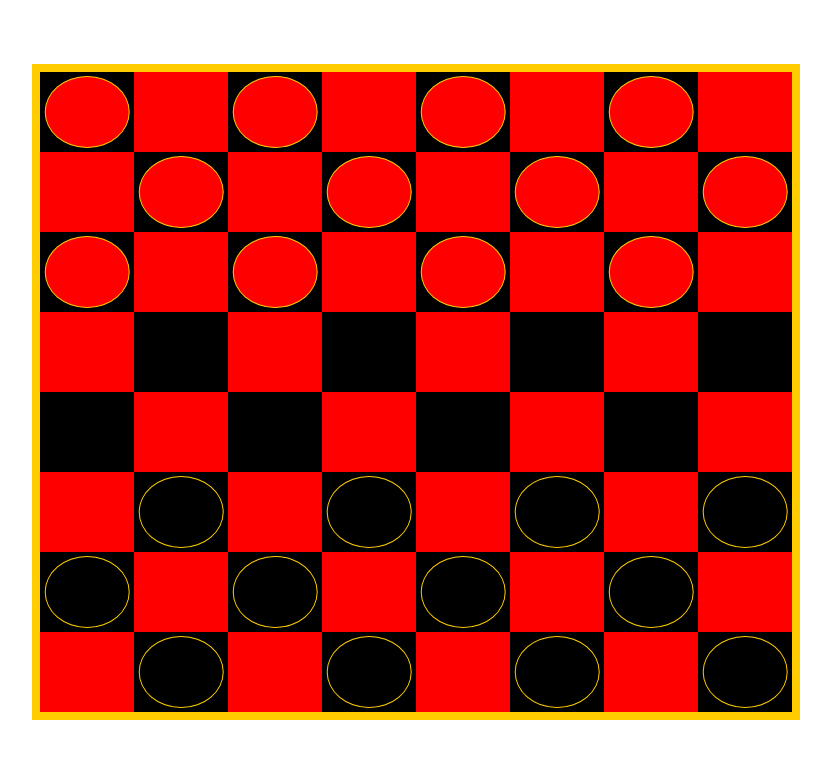
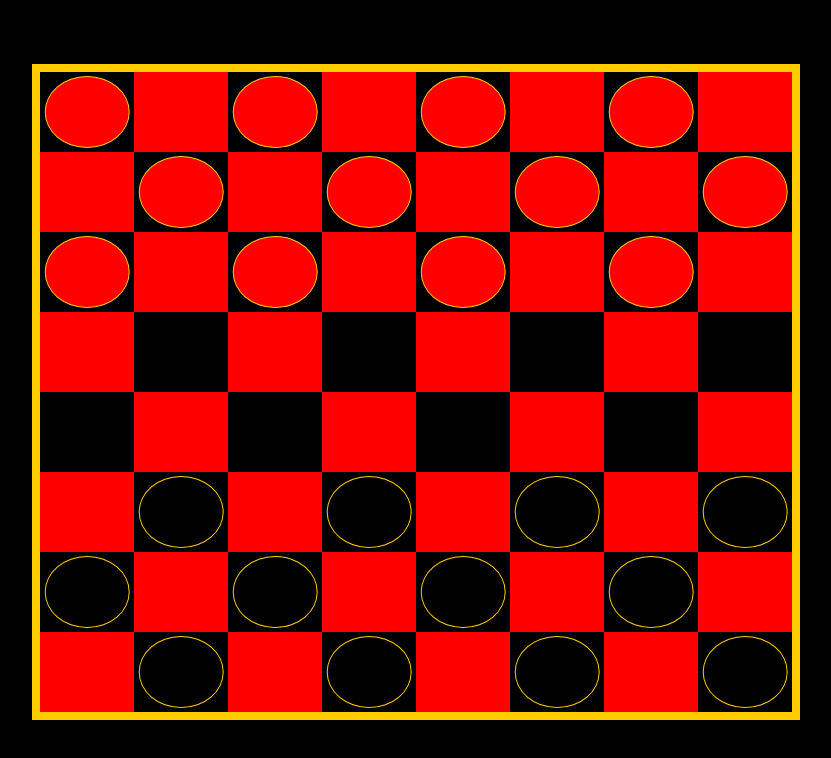
Before and after one commit to Deg5112/react_checkers, a React (Create React App) app: page / in a window 1280 px wide. Shown: the top 758 px of the page, without its empty margins (224-1055 px from the left). Built offline with nearby package versions, Linux system fonts and the light colour scheme.

Commit message:
both players can be king

```diff
--- a/public/index.html
+++ b/public/index.html
@@ -13,7 +13,10 @@
     <link rel='stylesheet' href="https://maxcdn.bootstrapcdn.com/bootstrap/4.0.0-beta/css/bootstrap.min.css">
     <style>
         html,body {
-            height:100%;margin:0;padding:0;
+            height:100%;
+            margin:0;
+            padding:0;
+            background-color: black;
         }
 
         #board {
--- a/src/components/Square.js
+++ b/src/components/Square.js
@@ -117,7 +117,7 @@ class Square extends Component{
 
 		if (
 			(PlayerIsTurn._id === 'Player1' && newRowIndex === 8) ||
-			(PlayerNotIsTurn._id === 'Player2' && newRowIndex === 1)
+			(PlayerIsTurn._id === 'Player2' && newRowIndex === 1)
 		) {
 			checkerBoardState.checkerBoardRef.makeCheckerKing(PlayerIsTurn, this.coordinate)
 		}
```
